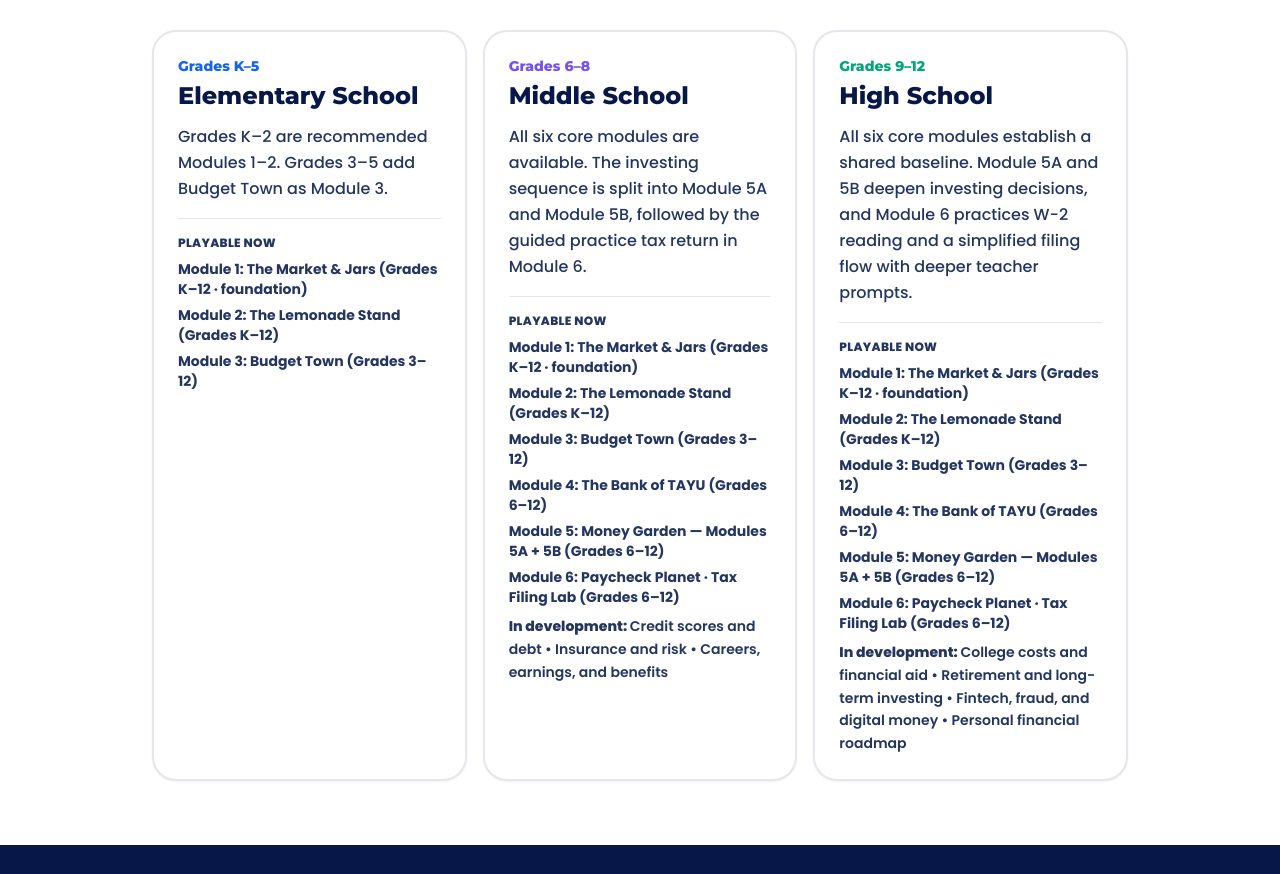
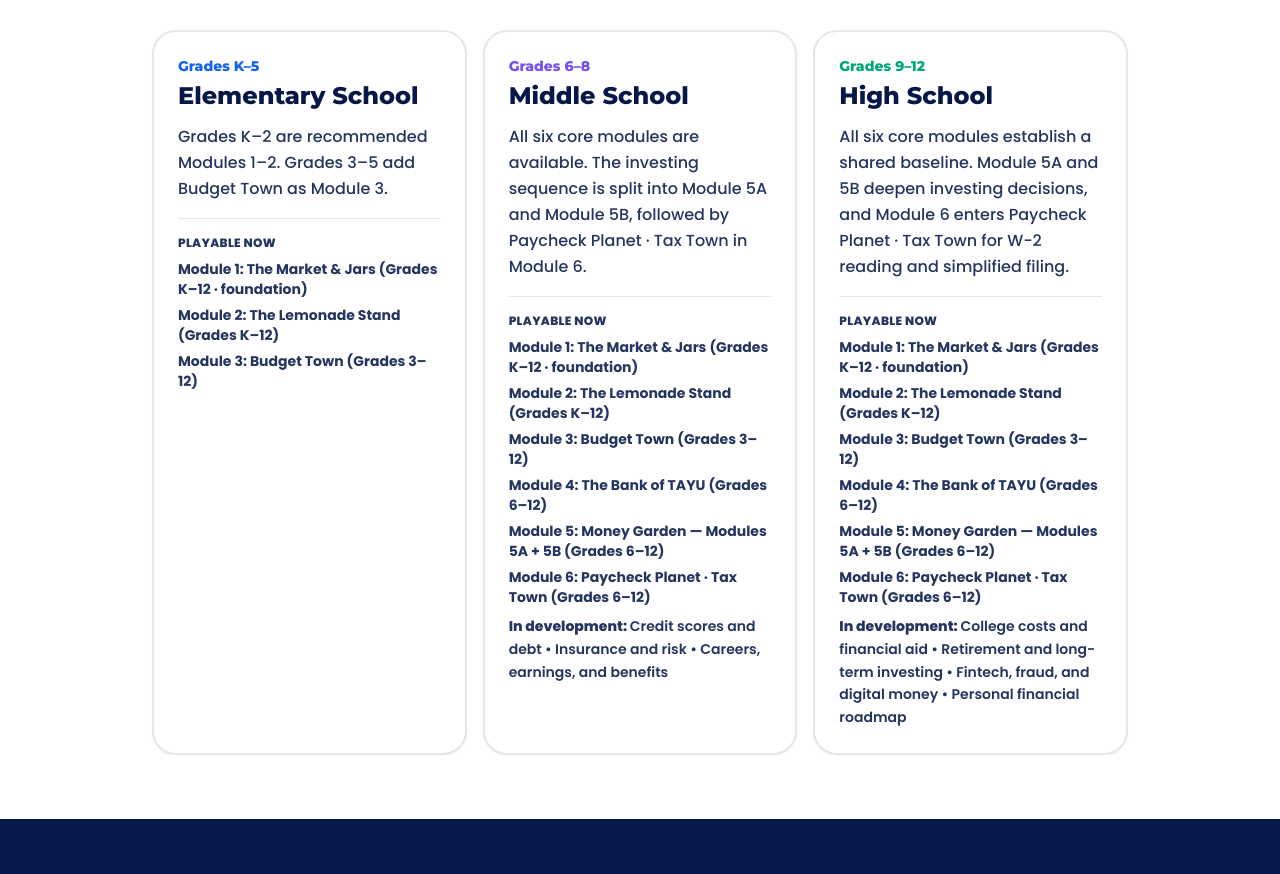
Before and after one commit to dev-rai1/tayu-game, a React (Vite) app in the folder frontend/: page / in a window 1280 px wide. Shown: the part 1080-1954 px from the top of the page. Built offline with nearby package versions, Linux system fonts and the light colour scheme; no server answers.

Commit message:
Clarify Tax Town module naming

```diff
--- a/frontend/src/constants/modules.js
+++ b/frontend/src/constants/modules.js
@@ -66,10 +66,10 @@ export const MODULE_CATALOG = [
   {
     n: 6,
     badge: 'tax',
-    title: 'Paycheck Planet · Tax Filing Lab',
+    title: 'Paycheck Planet · Tax Town',
     grades: 'Grades 6–12',
     minutes: '10–15 min',
-    desc: 'File a simplified practice tax return: read a W-2, find taxable income, use tax brackets, apply a credit, and calculate a refund or amount due.',
+    desc: 'Enter Tax Town and file a simplified practice return: read a W-2, find taxable income, use tax brackets, apply a credit, and calculate a refund or amount due.',
     color: '#FF8A3D',
     finale: true,
   },
@@ -87,13 +87,13 @@ export const EDUCATOR_GRADE_BANDS = [
   },
   {
     title: 'Middle School', grades: 'Grades 6–8', color: '#7850F0',
-    copy: 'All six core modules are available. The investing sequence is split into Module 5A and Module 5B, followed by the guided practice tax return in Module 6.',
+    copy: 'All six core modules are available. The investing sequence is split into Module 5A and Module 5B, followed by Paycheck Planet · Tax Town in Module 6.',
     currentModules: MODULE_CATALOG,
     plannedModules: ['Credit scores and debt', 'Insurance and risk', 'Careers, earnings, and benefits'],
   },
   {
     title: 'High School', grades: 'Grades 9–12', color: '#00a77a',
-    copy: 'All six core modules establish a shared baseline. Module 5A and 5B deepen investing decisions, and Module 6 practices W-2 reading and a simplified filing flow with deeper teacher prompts.',
+    copy: 'All six core modules establish a shared baseline. Module 5A and 5B deepen investing decisions, and Module 6 enters Paycheck Planet · Tax Town for W-2 reading and simplified filing.',
     currentModules: MODULE_CATALOG,
     plannedModules: ['College costs and financial aid', 'Retirement and long-term investing', 'Fintech, fraud, and digital money', 'Personal financial roadmap'],
   },
```
